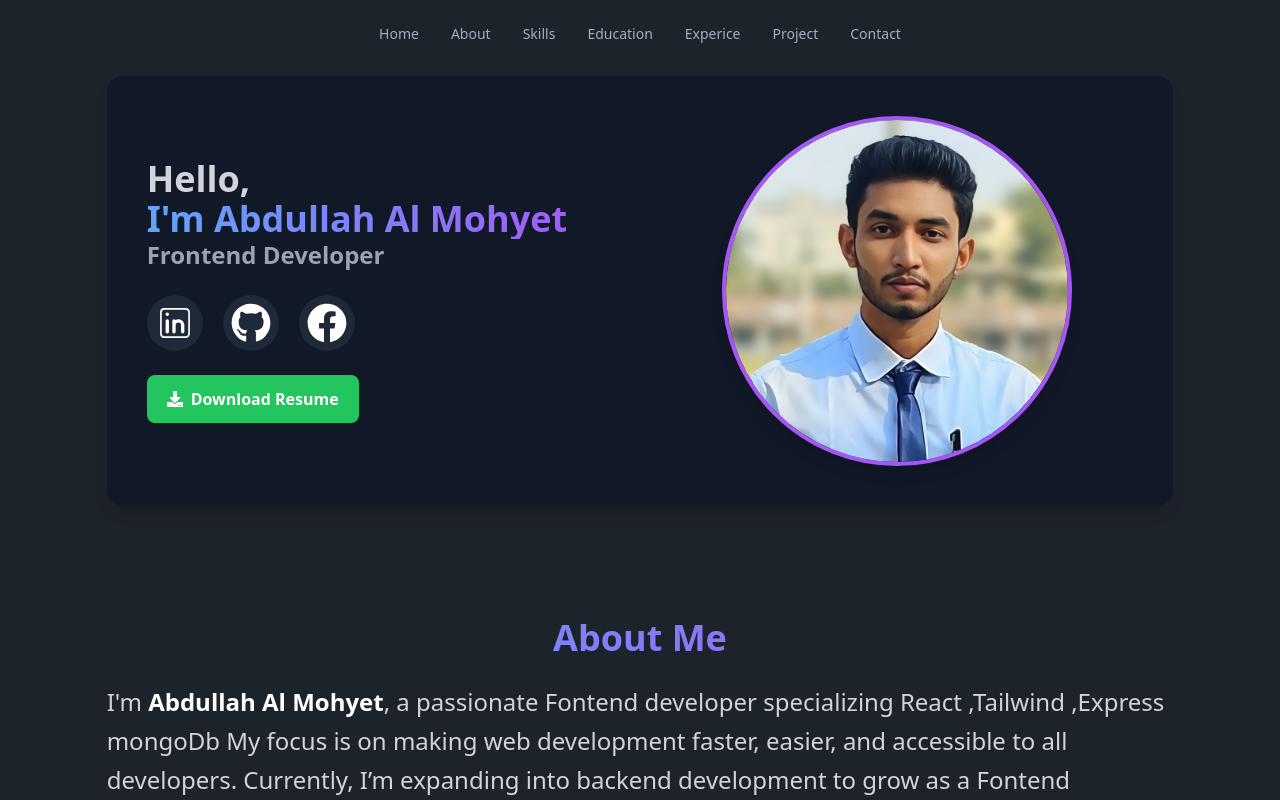
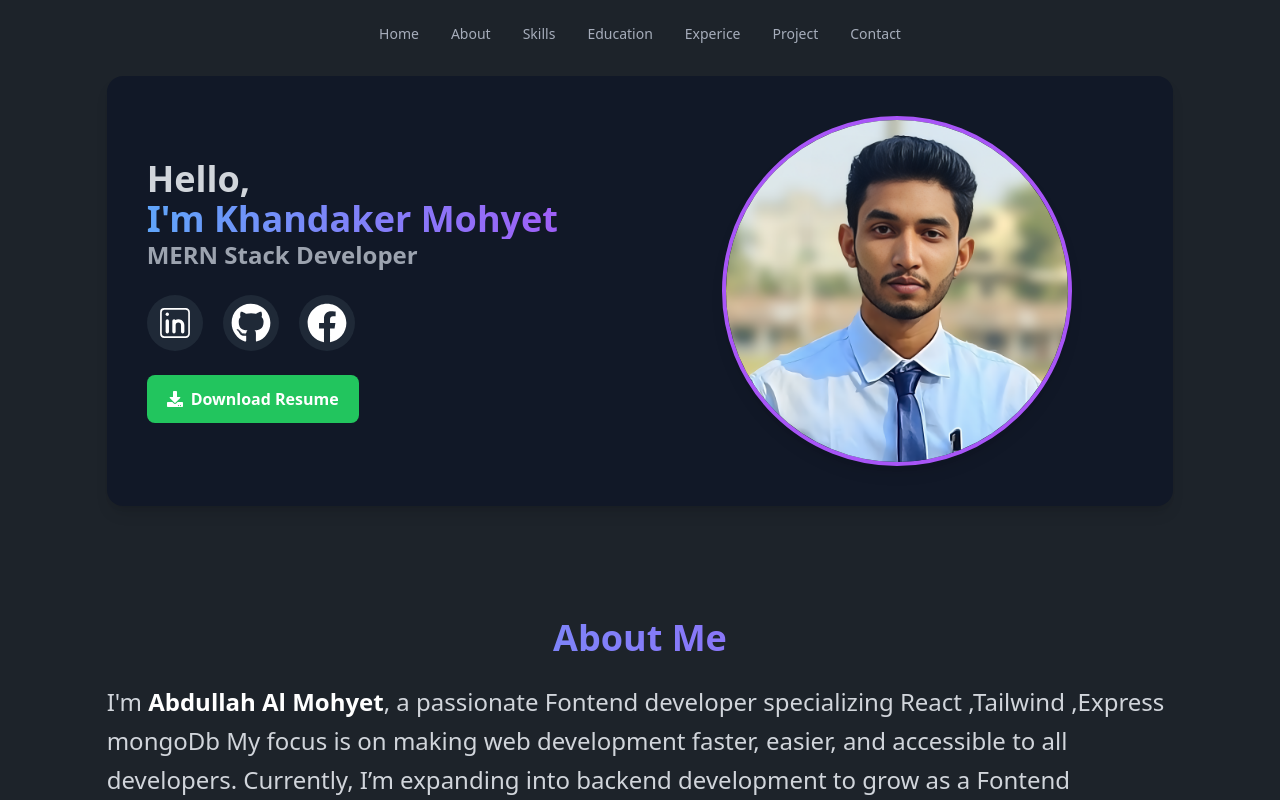
Before and after one commit to Khandaker-Mohyet/My-portfolio, a React (Vite) app: page / in a window 1280 px wide. Shown: the top 800 px of the page. Built offline with nearby package versions, Linux system fonts and the light colour scheme.

Commit message:
change Frontend

```diff
--- a/src/Components/BannerNew.jsx
+++ b/src/Components/BannerNew.jsx
@@ -12,9 +12,9 @@
           <div>
             <h1 className="text-4xl font-bold text-gray-300">Hello,</h1>
             <h1 className="text-4xl font-extrabold bg-gradient-to-r from-blue-400 to-purple-500 bg-clip-text text-transparent">
-              I'm Abdullah Al Mohyet
+              I'm Khandaker Mohyet
             </h1>
-            <h1 className="text-2xl font-semibold text-gray-400">Frontend Developer</h1>
+            <h1 className="text-2xl font-semibold text-gray-400">MERN Stack Developer</h1>
           </div>
 
           {/* Social Icons */}
```
